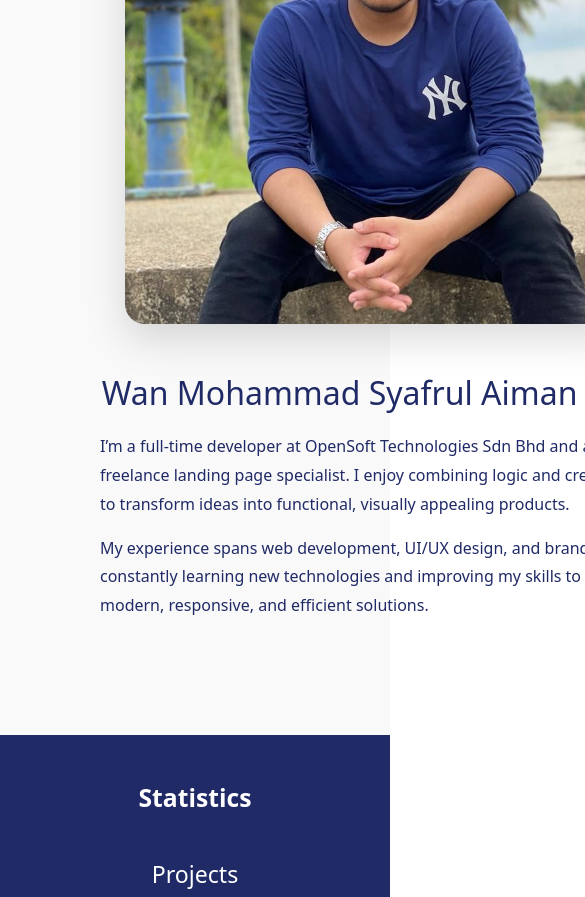
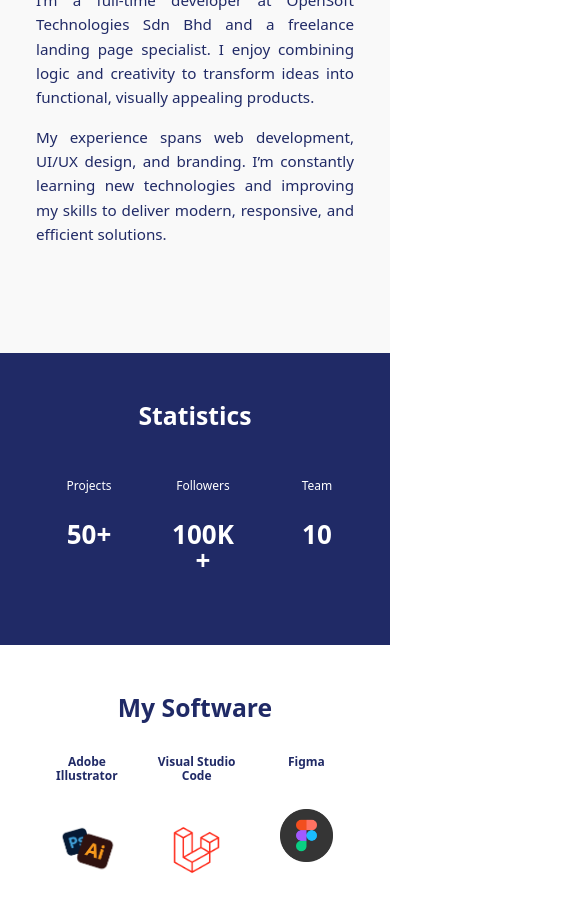
Before and after one commit to Syaf14/portfolio-landing-page, a React (Vite) app: page / in a window 390 px wide. Shown: the part 1100-1997 px from the top of the page, 585 px wide, since content can reach past the window. Built offline with nearby package versions, Linux system fonts and the light colour scheme.

Commit message:
Change mobile view

```diff
--- a/index.html
+++ b/index.html
@@ -1,6 +1,8 @@
 <!doctype html>
 <html lang="en">
   <head>
+    <meta charset="UTF-8" />
+    <meta name="viewport" content="width=device-width, initial-scale=1.0" />
     <title>Portfolio</title>
     <link
       rel="stylesheet"
--- a/src/components/AboutMe.css
+++ b/src/components/AboutMe.css
@@ -60,16 +60,31 @@
 }
 
 @media (max-width: 768px) {
-    .about-me-content {
-        grid-template-columns: 1fr;
-    }
 
-    .about-me-img,
-    .about-me-text {
-        grid-column: span 12;
-    }
+  .about-me {
+    padding: 2rem 1rem;
+    text-align: center;
+  }
 
-    .about-me-text p {
-        text-align: left;
-    }
+  .about-me-content {
+    display: flex;
+    flex-direction: column;
+    gap: 1.5rem;
+  }
+
+  .about-me-img img {
+    width: 100%;
+    max-width: 250px;
+    margin: 0 auto;
+  }
+
+  .about-me-text h2 {
+    font-size: 1.4rem;
+  }
+
+  .about-me-text p {
+    font-size: 0.95rem;
+    line-height: 1.6;
+  }
+
 }
--- a/src/components/ContactMe.css
+++ b/src/components/ContactMe.css
@@ -15,3 +15,43 @@
     color: #202A66;
     margin-bottom: 5px;
 }
+
+@media (max-width: 768px) {
+
+  #contact-me {
+    padding-left: 1rem !important;
+    padding-right: 1rem !important;
+  }
+
+  #contact-me .card {
+    width: 100% !important;
+  }
+
+  #contact-me .card-body {
+    padding: 1rem;
+  }
+
+  #contact-me .row {
+    flex-direction: column;
+  }
+
+  #contact-me .col-md-6,
+  #contact-me .col-md-4,
+  #contact-me .col-md-8 {
+    width: 100%;
+  }
+
+  #contact-me label {
+    font-size: 0.9rem;
+  }
+
+  #contact-me input,
+  #contact-me textarea {
+    font-size: 0.9rem;
+  }
+
+  #contact-me .submit-btn {
+    width: 100%;
+  }
+
+}
--- a/src/components/Hero.css
+++ b/src/components/Hero.css
@@ -38,7 +38,7 @@ p, .hero-desc {
 
 /* CTA BUTTON */
 .cta-button {
-  background-color: #05076b;
+  background-color: #1484ec;
   width: 150px;
   color: white;
   padding: 15px 30px;
@@ -51,7 +51,7 @@ p, .hero-desc {
 }
 
 .cta-button:hover {
-  background-color: #2325a1;
+  background-color: #3134eb;
   transform: scale(1.05);
 }
 
--- a/src/components/MySkill.css
+++ b/src/components/MySkill.css
@@ -0,0 +1,43 @@
+@media (max-width: 768px) {
+
+  /* Reduce section padding */
+  .px-5 {
+    padding-left: 1rem !important;
+    padding-right: 1rem !important;
+  }
+
+  /* Force single horizontal row */
+  #my-skill .row {
+    display: flex !important;
+    flex-wrap: nowrap !important;
+    gap: 0.5rem;
+  }
+
+  /* Override Bootstrap columns */
+  #my-skill .col-md-6 {
+    flex: 0 0 50% !important;
+    max-width: 50% !important;
+    padding: 0 0.25rem !important;
+  }
+
+  /* Stack skills tighter */
+  #my-skill label {
+    font-size: 0.75rem !important;
+    margin-bottom: 0.25rem !important;
+  }
+
+  /* Thinner progress bars */
+  #my-skill .progress {
+    height: 8px !important;
+  }
+
+  #my-skill .progress-bar {
+    font-size: 0;
+  }
+
+  /* Reduce spacing */
+  #my-skill .mb-3 {
+    margin-bottom: 0.5rem !important;
+  }
+
+}
--- a/src/components/MySoftware.css
+++ b/src/components/MySoftware.css
@@ -0,0 +1,32 @@
+@media (max-width: 768px) {
+
+  .my-software-body {
+    padding-left: 1rem !important;
+    padding-right: 1rem !important;
+  }
+
+  /* Keep row horizontal */
+  .my-software-body .row {
+    flex-wrap: nowrap;
+    justify-content: space-between;
+  }
+
+  /* Each card shrinks */
+  .my-software-body .card.col-md-3 {
+    width: 32%;
+    padding: 0;
+  }
+
+  /* Reduce title size */
+  .my-software-body h6 {
+    font-size: 0.75rem;
+    padding: 0.5rem !important;
+  }
+
+  /* Smaller images */
+  .software-logo {
+    max-width: 70px;
+    margin: 0 auto;
+  }
+
+}
--- a/src/components/MyStatistic.css
+++ b/src/components/MyStatistic.css
@@ -0,0 +1,34 @@
+@media (max-width: 768px) {
+
+  /* Force the row to stay in one line */
+  .row {
+    display: flex !important;
+    flex-wrap: nowrap !important;
+    gap: 0.5rem;
+  }
+
+  /* Override Bootstrap columns */
+  .col-md-4 {
+    flex: 0 0 33.3333% !important;
+    max-width: 33.3333% !important;
+    padding: 0 !important;
+  }
+
+  /* Reduce text sizes */
+  .card-title h3 {
+    font-size: 0.75rem;
+    margin-bottom: 0.25rem;
+  }
+
+  .card-body h1 {
+    font-size: 26px !important;
+    line-height: 1;
+  }
+
+  /* Reduce section padding */
+  .px-5 {
+    padding-left: 1rem !important;
+    padding-right: 1rem !important;
+  }
+
+}
```
